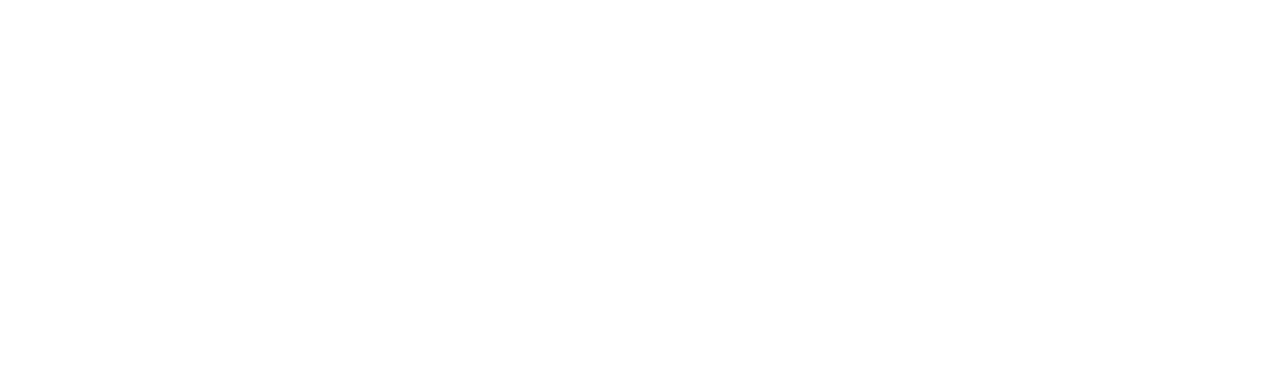
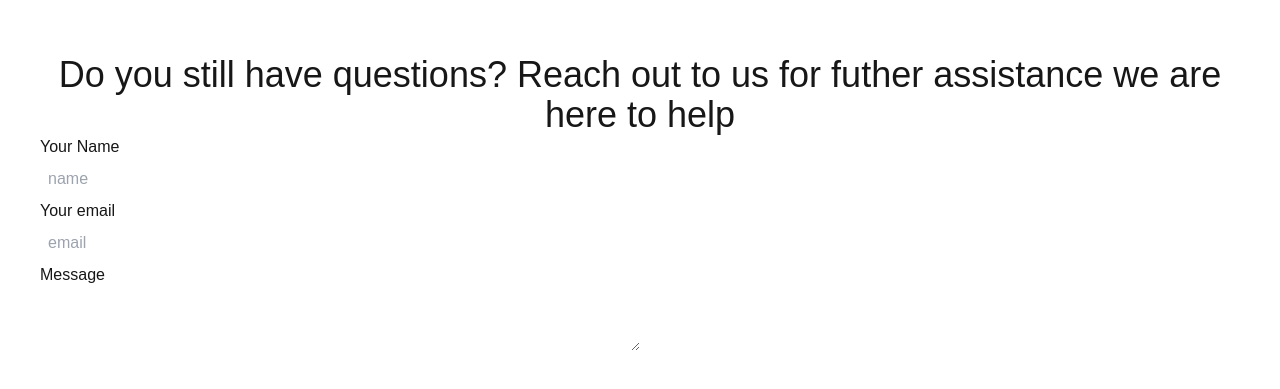
Before and after one commit to tzniceguy/mrsoko, a Next.js app: page / in a window 1280 px wide. Shown: the part 3254-3643 px from the top of the page. Before the commit the page ends 3285 px from the top, so only its background shows below. Built offline with nearby package versions, Linux system fonts and the light colour scheme.

Commit message:
form component initialization

```diff
--- /dev/null
+++ b/app/components/Contact.tsx
@@ -0,0 +1,29 @@
+import Input from "./Input";
+import MessageBox from "./Messagebox";
+import Messagebox from "./Messagebox";
+export default function Contact() {
+  return (
+    <div className="h-screen p-6">
+      <h1 className="text-2xl text-center md:text-4xl">
+        Do you still have questions? Reach out to us for futher assistance we
+        are here to help
+      </h1>
+      <div className="md:grid md:grid-cols-2">
+        <div className="">
+          <div className="block">
+            <label>Your Name</label>
+            <Input type="name" placeholder="name" />
+          </div>
+          <div className="block">
+            <label>Your email</label>
+            <Input type="name" placeholder="email" />
+          </div>
+          <div>
+            <label>Message</label>
+            <MessageBox />
+          </div>
+        </div>
+      </div>
+    </div>
+  );
+}
--- /dev/null
+++ b/app/components/Input.tsx
@@ -0,0 +1,14 @@
+interface InputProps {
+  placeholder: string;
+  type: string;
+}
+
+export default function Input({ placeholder, type }: InputProps) {
+  return (
+    <input
+      type={type}
+      placeholder={placeholder}
+      className="outline-none rounded w-full p-2"
+    />
+  );
+}
--- /dev/null
+++ b/app/components/Messagebox.tsx
@@ -0,0 +1,3 @@
+export default function MessageBox() {
+  return <textarea className="outline-none rounded w-full p-2"></textarea>;
+}
--- a/app/page.tsx
+++ b/app/page.tsx
@@ -1,3 +1,4 @@
+import Contact from "./components/Contact";
 import Hero from "./components/Hero";
 import HowItWorks from "./components/HowItWorks";
 import NavBar from "./components/NavBar";
@@ -12,6 +13,7 @@
       <HowItWorks />
       <WhatToExpect />
       <Testimonials />
+      <Contact />
     </main>
   );
 }
```
